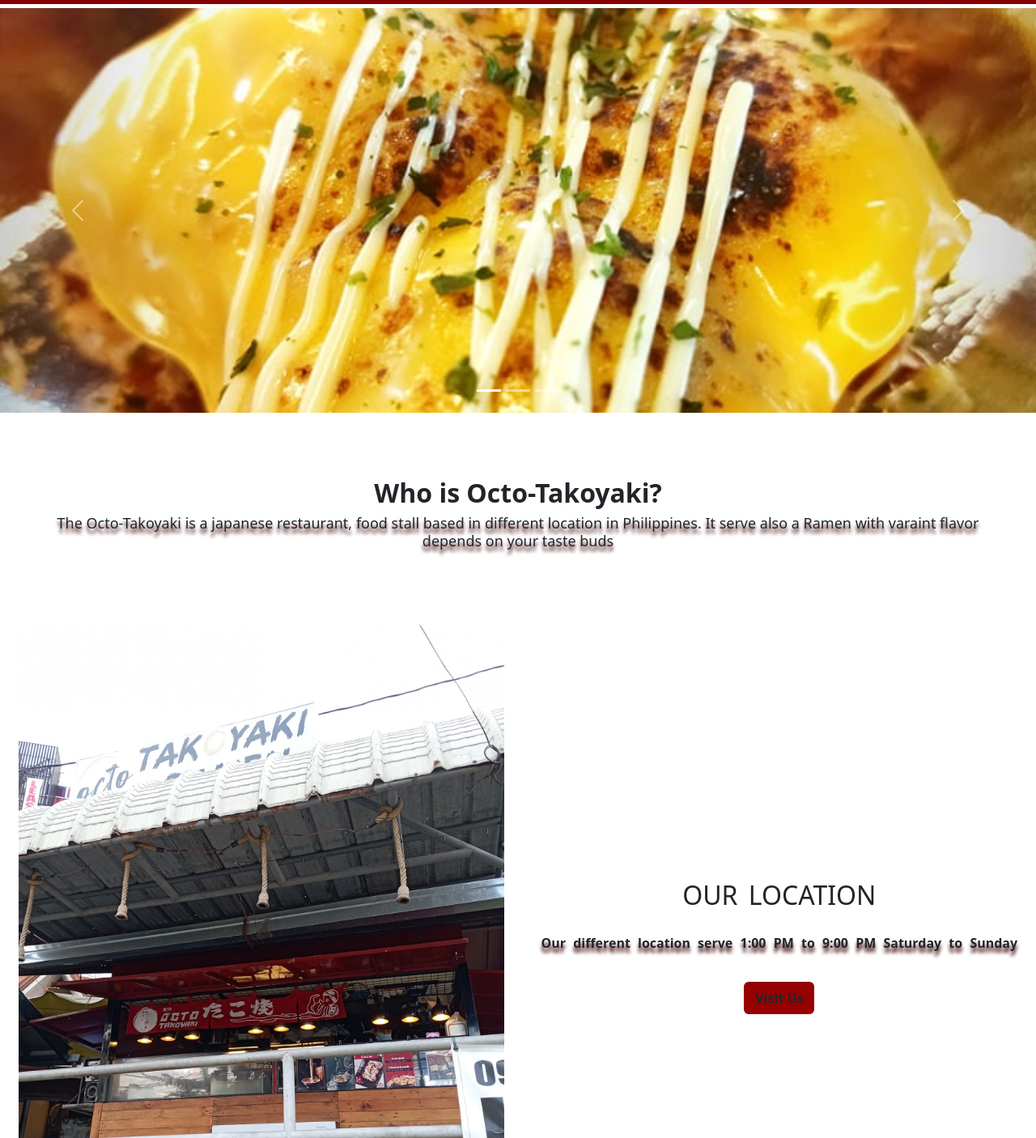
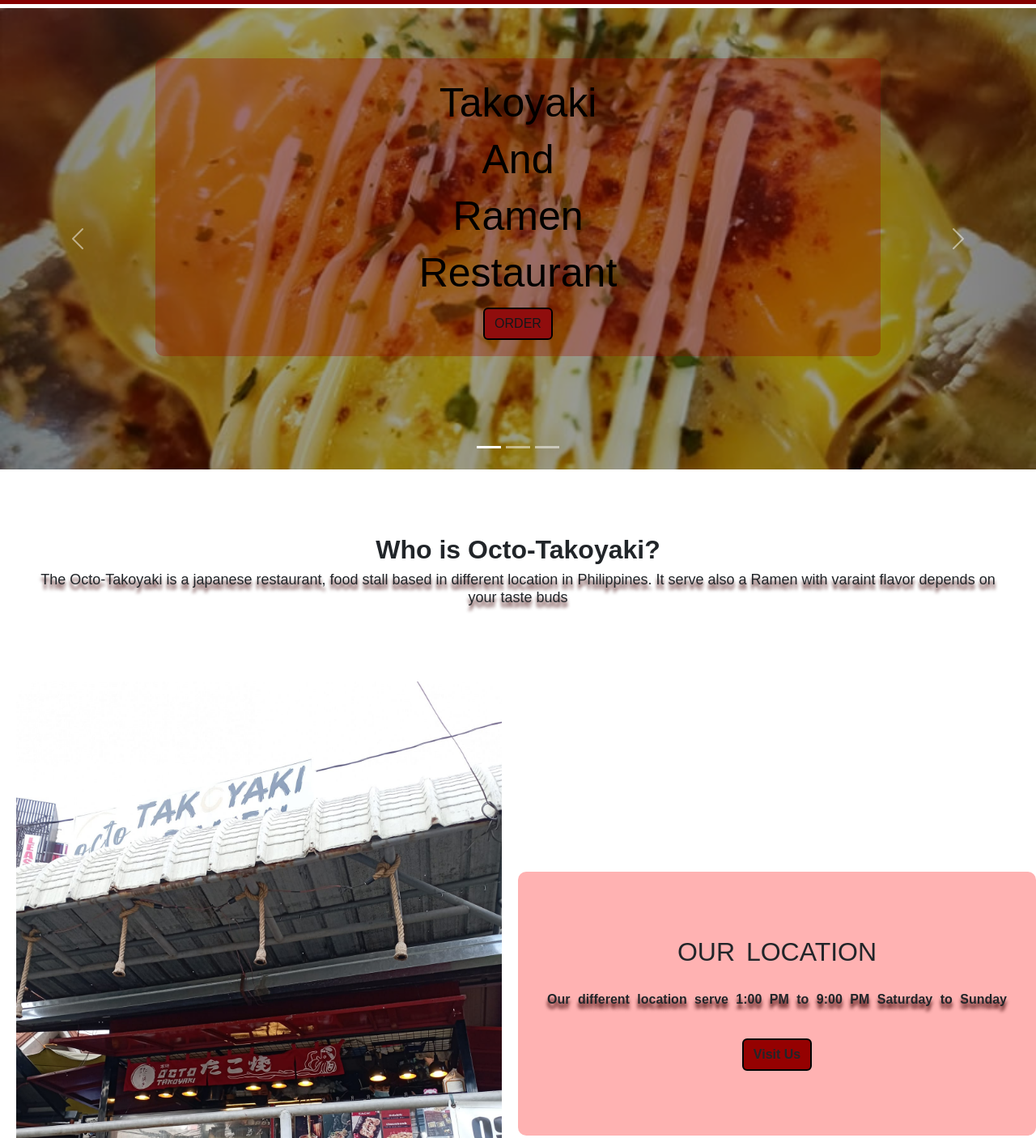
Before and after one commit to fredlloyddeguzman/fredlloyddeguzman.github.io, a plain HTML site: page mp1/index.html in a window 1280 px wide. Shown: the part 95-1501 px from the top of the page at 81% size. Drawn offline with nearby package versions, Linux system fonts and the light colour scheme; a web font is replaced by a local one.

Commit message:
add modification to design

```diff
--- a/mp1/index.html
+++ b/mp1/index.html
@@ -5,8 +5,11 @@
     <meta http-equiv="X-UA-Compatible" content="IE=edge">
     <meta name="viewport" content="width=device-width, initial-scale=1.0">
     <meta name="viewport" content="width=device-width,minimum-scale=1.0,maximum-scale=1.0"/>
+    <link rel="preconnect" href="https://fonts.googleapis.com">
+<link rel="preconnect" href="https://fonts.gstatic.com" crossorigin>
+<link href="https://fonts.googleapis.com/css2?family=Signika+Negative:wght@300&display=swap" rel="stylesheet">
     <link href="https://cdn.jsdelivr.net/npm/bootstrap@5.3.0-alpha1/dist/css/bootstrap.min.css" rel="stylesheet" integrity="sha384-GLhlTQ8iRABdZLl6O3oVMWSktQOp6b7In1Zl3/Jr59b6EGGoI1aFkw7cmDA6j6gD" crossorigin="anonymous">
-    <link rel="stylesheet" href="../mp1/style.css">
+    <link rel="stylesheet" href="style.css">
     <title>Octo-Takoyaki</title>
 </head>
 <body>
@@ -52,14 +55,27 @@
           <button type="button" data-bs-target="#carouselExampleIndicators" data-bs-slide-to="2" aria-label="Slide 3"></button>
         </div>
         <div class="carousel-inner">
-          <div class="c-item carousel-item active">
+          <div class="c-item carousel-item active ">
             <img src="./assets/4.jpg" class="c-img d-block w-100" alt="...">
+            <div class="carousel-caption d-none d-sm-block">
+              <h2>Takoyaki<br> And<br> Ramen<br> Restaurant</h2>
+              <button class="btn">ORDER</button>
+            </div>
           </div>
+
           <div class="c-item carousel-item">
             <img src="./assets/5.jpg" class="c-img d-block w-100" alt="...">
+            <div class="carousel-caption d-none d-sm-block">
+              <h2>Takoyaki<br> And<br> Ramen<br> Restaurant</h2>
+              <button class="btn">ORDER</button>
+            </div>
           </div>
           <div class="c-item carousel-item">
             <img src="./assets/hd.jpg" class="c-img d-block w-100" alt="...">
+            <div class="carousel-caption d-none d-sm-block">
+              <h2>Takoyaki<br> And<br> Ramen<br> Restaurant</h2>
+              <button class="btn">ORDER</button>
+            </div>
           </div>
         </div>
         <button class="carousel-control-prev" type="button" data-bs-target="#carouselExampleIndicators" data-bs-slide="prev">
--- a/mp1/style.css
+++ b/mp1/style.css
@@ -2,6 +2,7 @@
     padding: 0;
     margin: 0;
     box-sizing: border-box;
+    font-family: 'Signika Negative', sans-serif;
 }
 .l-item{
   width: 200px;
@@ -21,14 +22,19 @@
     background-color: #850000;
 }
 .navbar-nav{
-    font-weight: bold;
-    font-size: large;
+    font-weight:bold;
+    font-size:larger ;
+}
+.nav-item:hover{
+    text-decoration: underline .15em;
 }
 #carouselExampleIndicators{
     margin-top: 5px;
 }
 .c-item{
-    height: 500px;
+    height: 570px;
+    filter: brightness(60%);
+    transition: .3s ease;
 }
 .c-img{
     height: 100%;
@@ -50,6 +56,7 @@
         text-shadow: 0px 6px 4px #3D0000 ;
 }
 .storeImg{
+    border-radius: 50px;
     display: block;
     padding: 20px;
     margin-right: auto;
@@ -62,18 +69,42 @@
     font-weight: bold;
     word-spacing: 5px;
     margin: auto;
+    padding: 80px 0;
+    background-color: rgba(255, 1, 1, .3);
+    height: 100%;
+    width: 100%;
+    border-radius: 10px;
 }
 .content p{
+    align-items: center;
     text-shadow: 0px 6px 4px #3D0000 ;
     padding: 20px;
 }
 .visitUs{
     font-weight: bold;
-    border: 2px solid #0000;
+    border: 2px solid black;
     background-color: #950101;
 }
 .visitUs:hover{
-    border: 2px solid #00000;
     background-color: #FF0000;
-    transition:.6s;
+    transition: .6s;
 }
+.carousel-caption{
+    color: black;
+    align-items: left;
+    background-color:rgba(255, 1, 1, .3);
+    bottom: 140px;
+    border-radius: 10px;
+}
+.carousel-caption h2{
+    font-size: 50px;
+    line-height: 70px;
+}
+.carousel-caption .btn{
+    background-color: #f01616;
+    border: 2px solid black;
+}
+.carousel-caption .btn:hover{
+    background-color: #FF0000;
+    transition: .6s;
+}
```
Also changed, not shown: mp1/assets/11.jpg (added), mp1/assets/12.jpg (added), mp1/assets/13.jpg (added), mp1/assets/14.jpg (added), mp1/assets/15.jpg (added), mp1/assets/16.jpg (added).
